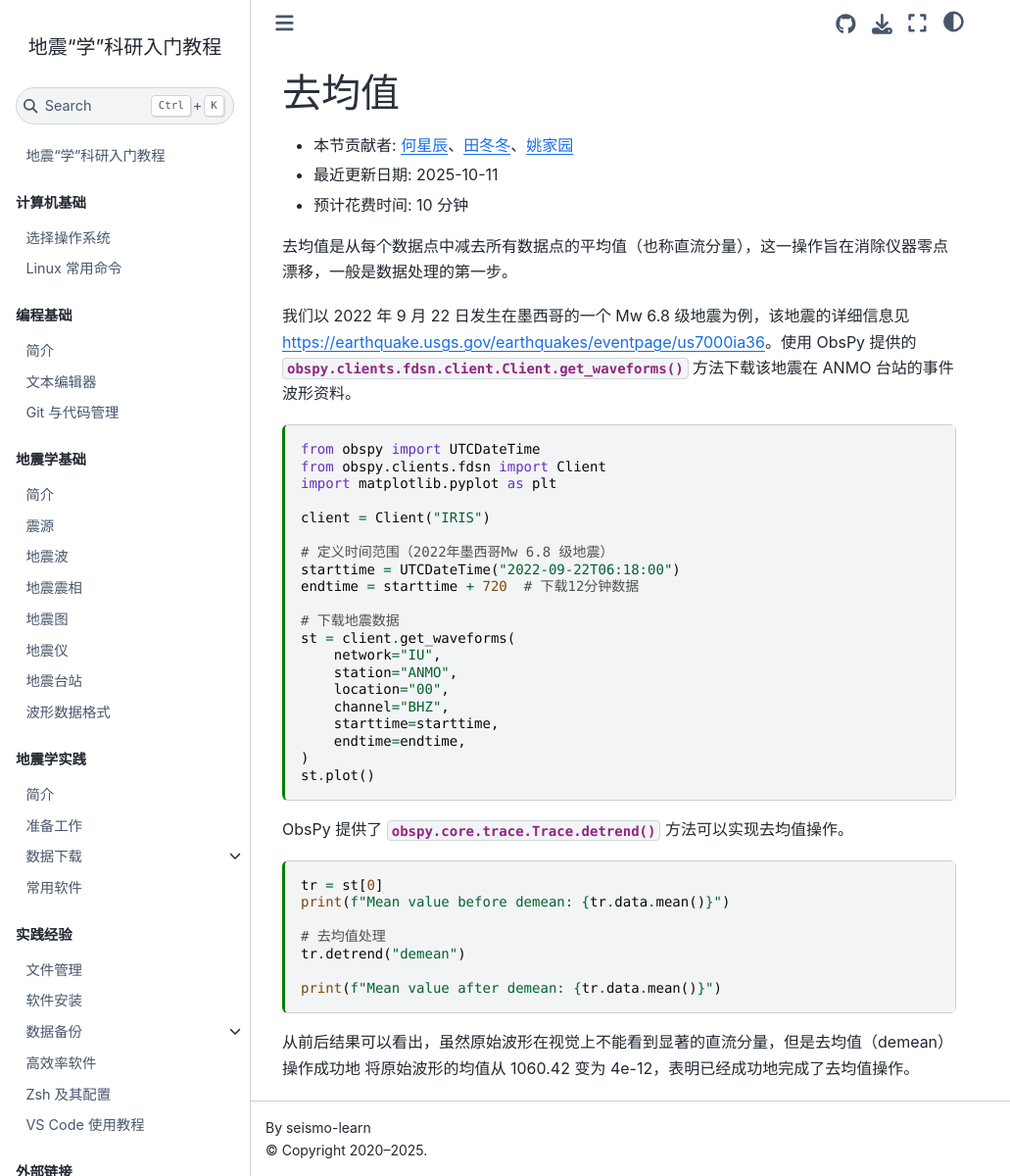
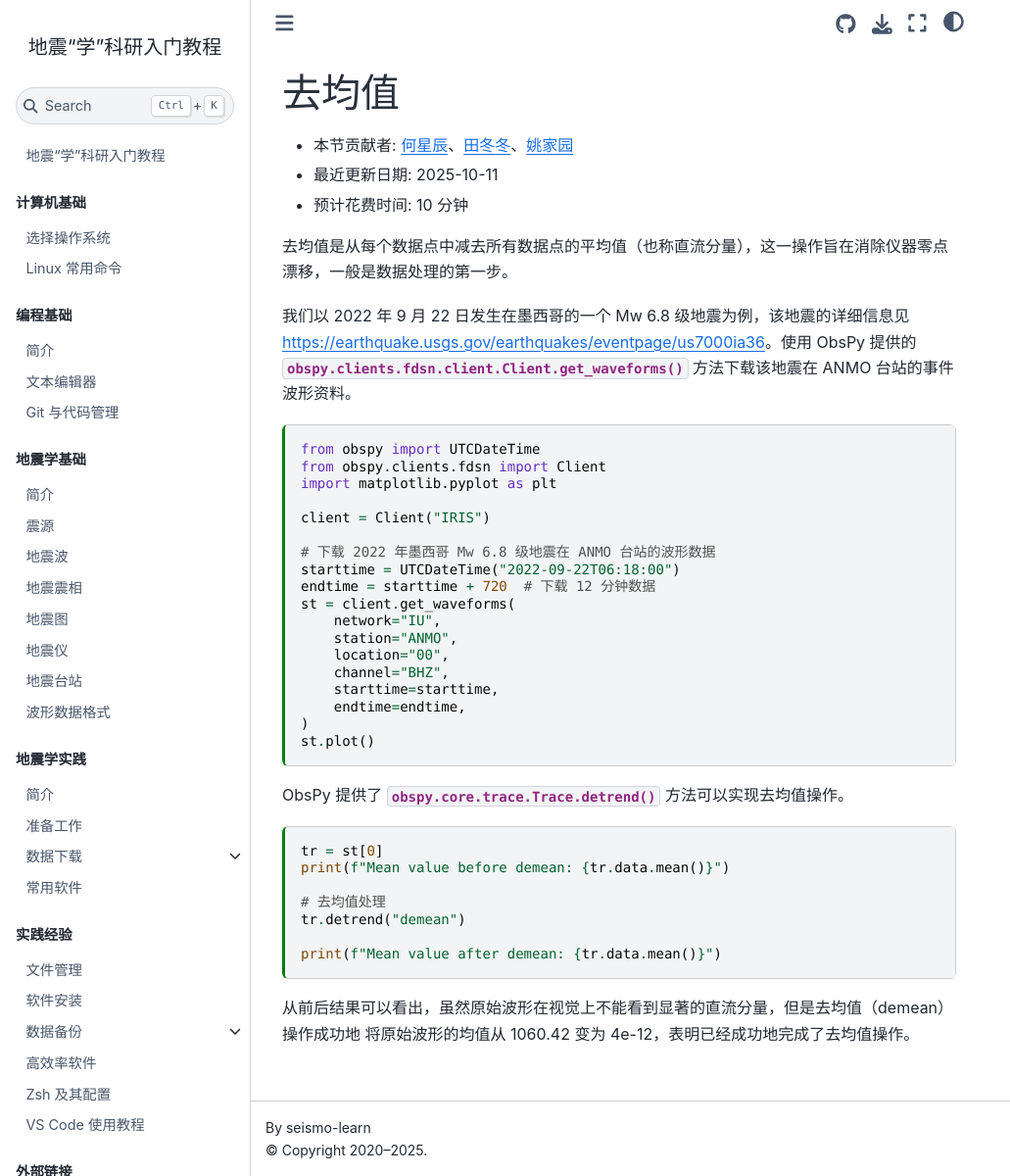
Before and after one commit to seismo-learn/seismology101, a Jupyter Book: the page built from source/exercises/demean.md, in a window 1280 px wide and 1200 px high. Shown: the whole window at 98% size, without its empty margins (0-1031 px from the left). Built offline with Jupyter Book 1.0.4 settings and Sphinx 7.4.7 and the Sphinx Book theme 1.1.4, drawn with Linux system fonts in a browser that asks for light colours; pages that are not in the unit, such as notebooks, are missing from menus.

Commit message:
Update source/exercises/demean.md
Co-authored-by: Yao Jiayuan <coreman.seism@gmail.com>

```diff
--- a/source/exercises/demean.md
+++ b/source/exercises/demean.md
@@ -29,11 +29,9 @@ import matplotlib.pyplot as plt
 
 client = Client("IRIS")
 
-# 定义时间范围（2022年墨西哥Mw 6.8 级地震）
+# 下载 2022 年墨西哥 Mw 6.8 级地震在 ANMO 台站的波形数据
 starttime = UTCDateTime("2022-09-22T06:18:00")
-endtime = starttime + 720  # 下载12分钟数据
-
-# 下载地震数据
+endtime = starttime + 720  # 下载 12 分钟数据
 st = client.get_waveforms(
     network="IU",
     station="ANMO",
```
